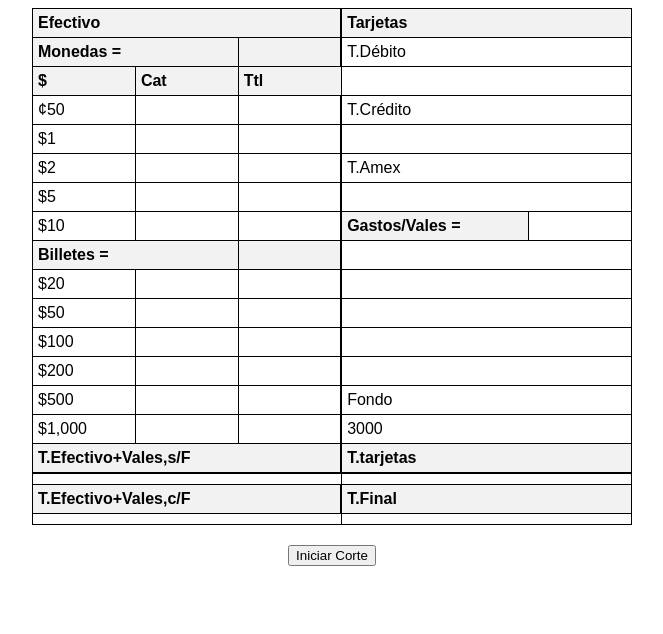
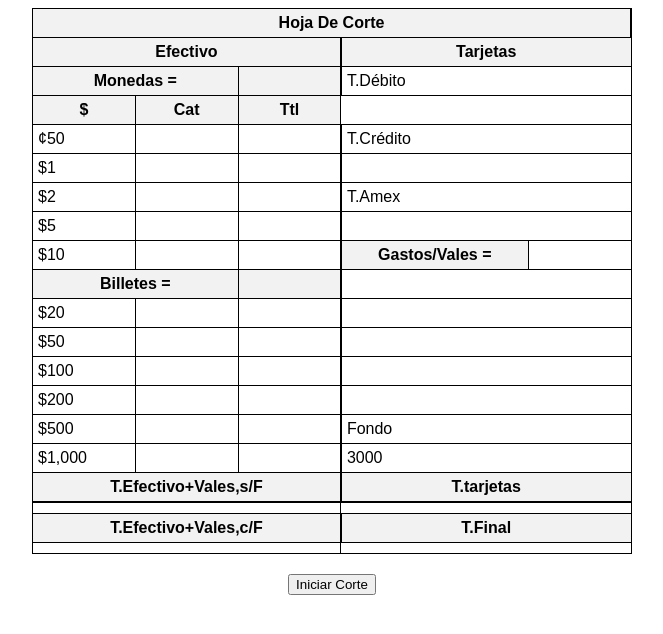
Before and after one commit to angelaramiz/HojaCorte, a plain HTML site: page index.html in a window 1280 px wide. Shown: the whole page, without its empty margins (308-971 px from the left). Drawn offline with Linux system fonts and the light colour scheme; some packages are replaced by stand-ins of ours; a script that the page names is missing.

Commit message:
Update and rename HojaCorte.html to index.html

```diff
--- a/HojaCorte.html
+++ b/index.html
@@ -20,6 +20,7 @@
         th {
             background-color: #f2f2f2;
             font-weight: bold;
+            text-align: center; /* Centrando el texto en los encabezados */
         }
         .divider {
             border-right: 2px solid black;
@@ -42,6 +43,9 @@
 </head>
 <body>
     <table>
+        <tr>
+            <th colspan="5" class="divider">Hoja De Corte</th>
+        </tr>
         <tr>
             <th colspan="3" class="divider">Efectivo</th>
             <th colspan="2">Tarjetas</th>
```
